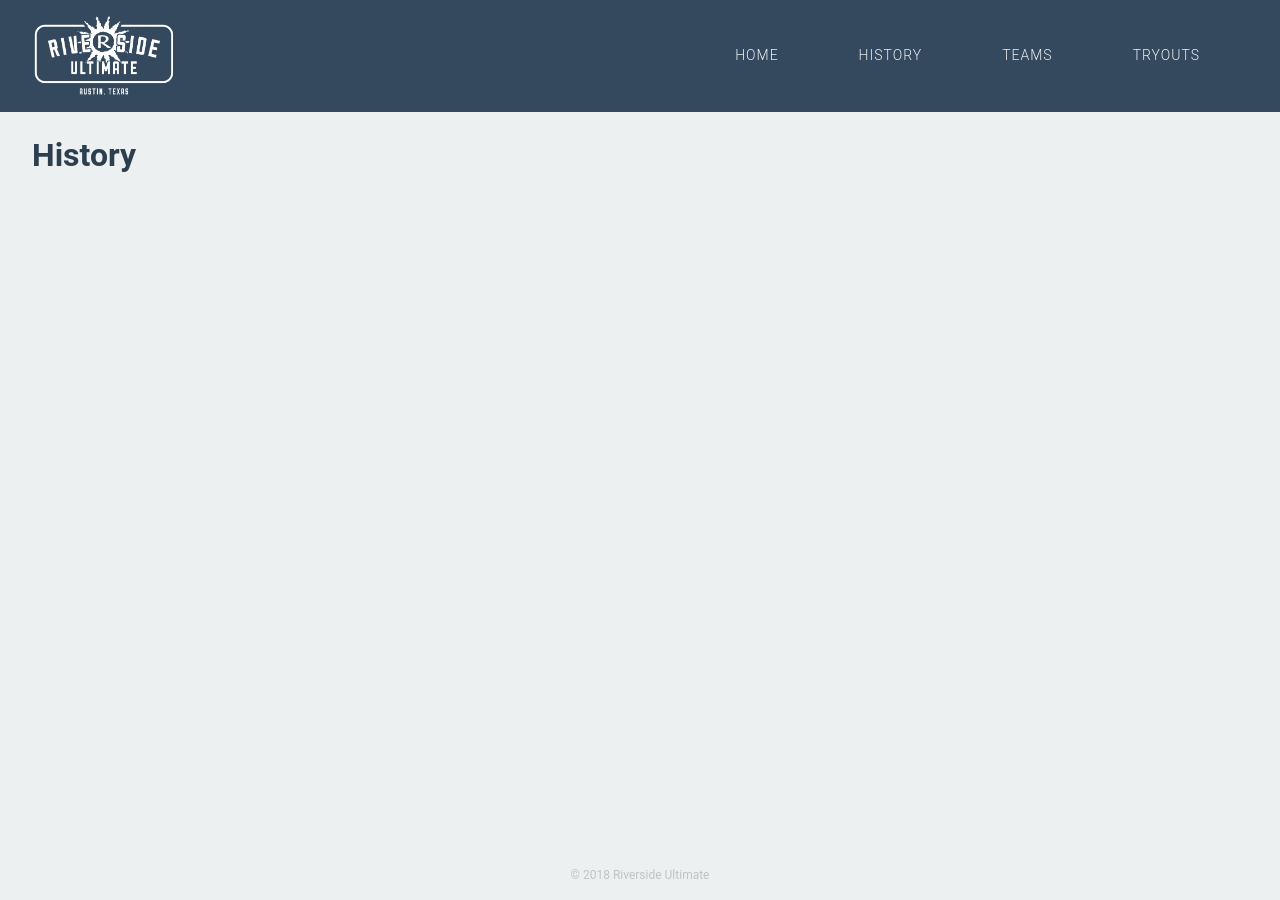
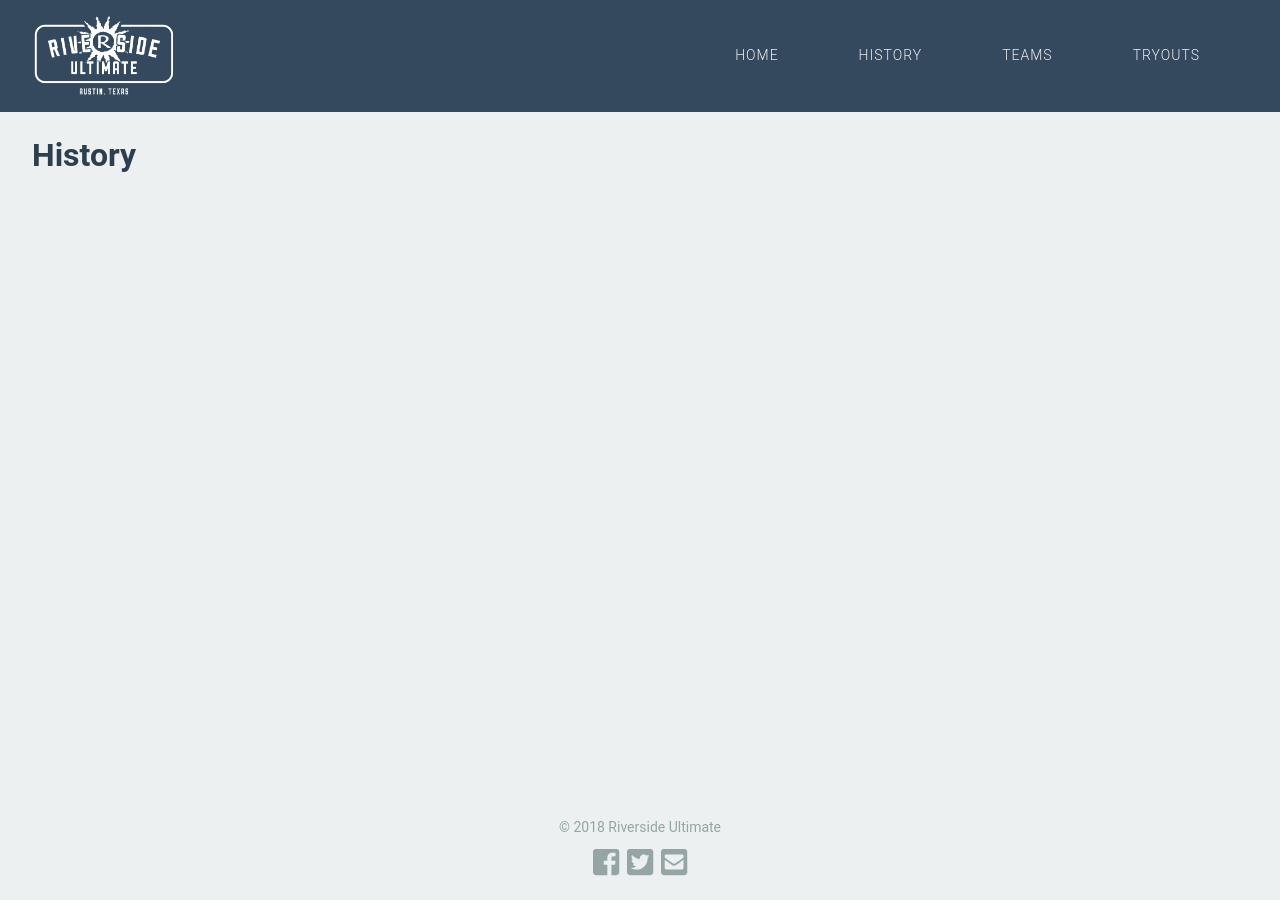
Before and after one commit to rustyfausak/riverside, a Jekyll site: the page built from pages/history.html, in a window 1280 px wide. Built offline with Jekyll 4.4.1, drawn with Linux system fonts in a browser that asks for light colours; nearby versions of some CDN libraries.

Commit message:
footer stuff

```diff
--- a/_includes/footer.html
+++ b/_includes/footer.html
@@ -1,5 +1,16 @@
 <footer class="footer">
   <div class="container">
     &copy; {{ site.time | date: '%Y' }} Riverside Ultimate
+    <div class="media-links">
+      <a target="_blank" href="https://www.facebook.com/RiversideUltimate">
+        <i class="fab fa-facebook-square"></i>
+      </a>
+      <a target="_blank" href="https://twitter.com/riversideulti">
+        <i class="fab fa-twitter-square"></i>
+      </a>
+      <a href="mailto:hello@riversideultimate.org">
+        <i class="fas fa-envelope-square"></i>
+      </a>
+    </div>
   </div>
 </footer>
--- a/_layouts/base.html
+++ b/_layouts/base.html
@@ -13,6 +13,9 @@
     <link rel="stylesheet" href="{{ site.url }}/static/styles/flexbox.css">
     <link rel="stylesheet" href="{{ site.url }}/static/styles/app.css">
 
+    <!-- Icons -->
+    <script defer src="https://use.fontawesome.com/releases/v5.0.9/js/all.js" integrity="sha384-8iPTk2s/jMVj81dnzb/iFR2sdA7u06vHJyyLlAd4snFpCl/SnyUjRrbdJsw1pGIl" crossorigin="anonymous"></script>
+
     <title>{{ page.title | escape }} &bull; {{ site.title }}</title>
   </head>
   <body>
--- a/static/styles/_includes/_footer.scss
+++ b/static/styles/_includes/_footer.scss
@@ -1,6 +1,28 @@
 .footer {
-  color: $grey2;
+  color: $grey3;
   padding: 1rem;
   text-align: center;
-  font-size: 12px;
+  font-size: 14px;
+  .media-links {
+    display: flex;
+    justify-content: center;
+    margin-top: 0.25rem;
+    a {
+      margin-right: 1.5rem;
+      font-size: 40px;
+      color: $grey3;
+      &:hover {
+        color: $navy;
+      }
+      &:last-child {
+        margin-right: 0;
+      }
+    }
+    @media only screen and (min-width: $sm) {
+      a {
+        font-size: 30px;
+        margin-right: 0.5rem;
+      }
+    }
+  }
 }
```
